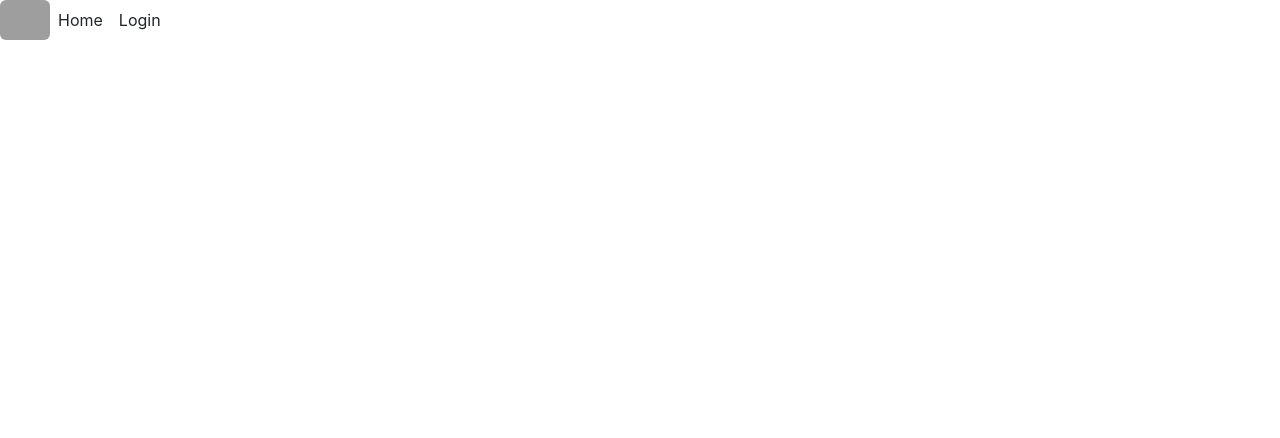
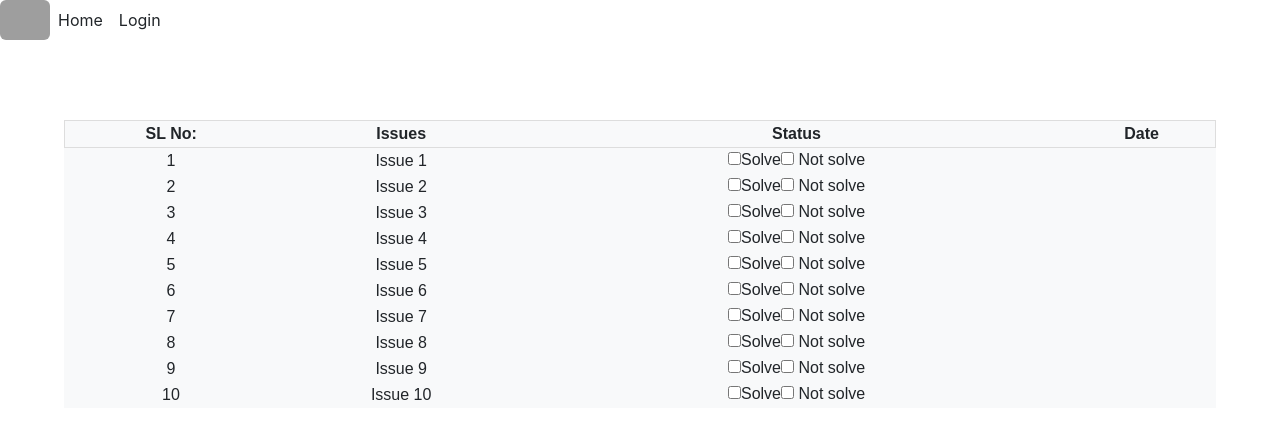
Before and after one commit to bishal-dd/jnec_support_system_project, a React (Create React App) app in the folder client/: page /worker in a window 1280 px wide. Before the commit this address had no page. Shown: the top 438 px of the page. Built offline with nearby package versions, Linux system fonts and the light colour scheme; grey boxes are pictures that could not be loaded.

Commit message:
workerpage added

```diff
--- a/client/src/App.js
+++ b/client/src/App.js
@@ -5,6 +5,7 @@ import LoginComp from "./component/LoginComp/LoginComp";
 import { BrowserRouter, Routes, Route } from "react-router-dom";
 import AdminHome from "./component/Admin/AdminHome/AdminHome";
 import CheckComp from "./component/CheckComp/CheckComp";
+import WorkerComp from "./component/WorkerComp/WorkerComp";
 
 function App() {
   return (
@@ -16,6 +17,7 @@ function App() {
           <Route path="/login" element={<LoginComp />} />
           <Route path="/admin" element={<AdminHome />} />
           <Route path="/check" element={<CheckComp />}  />
+          <Route path="/worker"  element={<WorkerComp />} />
         </Routes>
       </BrowserRouter>
     </>
--- a/client/src/component/CheckComp/CheckComp.js
+++ b/client/src/component/CheckComp/CheckComp.js
@@ -6,12 +6,14 @@ export default function CheckComp() {
     <div id="check-container">
       <form className='check-form text-center'>
       <h3 className=''>Check Status</h3>
-      <label className=''>Ticket Number</label><br />
-      <textarea id="ticket-number"name="ticket-number"
-            rows="4"class="rounded-3"></textarea><br />
+      <label className='mb-2'>Ticket Number</label><br />
+      <input id="ticket-number"name="ticket-number"
+            rows="4"class="rounded-2 mb-2"></input>
+      <div className='d-grid'>
       <button className='btn btn-primary'>
         check
       </button>
+      </div>
       </form>
     </div>
   )
--- a/client/src/component/Worker/WorkerHome.js
+++ /dev/null
@@ -1,5 +0,0 @@
-import React from "react";
-
-export default function WorkerHome() {
-  return <div></div>;
-}
--- /dev/null
+++ b/client/src/component/WorkerComp/WorkerComp.js
@@ -0,0 +1,82 @@
+import React from 'react';
+import './workercomp.css';
+
+export default function WorkerComp() {
+  return (
+    <div id="container" className=''>
+      <table className='table-container text-center
+       bg-light'>
+        <thead className='table-items p-2 text-center'>
+        <tr>
+          <th>SL No:</th>
+          <th>Issues</th>
+          <th>Status</th>
+          <th>Date</th>
+        </tr>
+        </thead>
+        <tbody>
+          <tr>
+            <td>1</td>
+            <td>Issue 1</td>
+          <input type="checkbox" id="" value="" className=''/>Solve
+          <input type="checkbox" id="" value=""/> Not solve
+          </tr>
+          <tr>
+            <td>2</td>
+            <td>Issue 2</td>
+          <input type="checkbox" id="" value=""/>Solve
+          <input type="checkbox" id="" value=""/> Not solve
+          </tr>
+          <tr>
+            <td>3</td>
+            <td>Issue 3</td>
+          <input type="checkbox" id="" value=""/>Solve
+          <input type="checkbox" id="" value=""/> Not solve
+          </tr>
+          <tr>
+            <td>4</td>
+            <td>Issue 4</td>
+          <input type="checkbox" id="" value=""/>Solve
+          <input type="checkbox" id="" value=""/> Not solve
+          </tr>
+          <tr>
+            <td>5</td>
+            <td>Issue 5</td>
+          <input type="checkbox" id="" value=""/>Solve
+          <input type="checkbox" id="" value=""/> Not solve
+          </tr>
+          <tr>
+            <td>6</td>
+            <td>Issue 6</td>
+          <input type="checkbox" id="" value=""/>Solve
+          <input type="checkbox" id="" value=""/> Not solve
+          </tr>
+          <tr>
+            <td>7</td>
+            <td>Issue 7</td>
+          <input type="checkbox" id="" value=""/>Solve
+          <input type="checkbox" id="" value=""/> Not solve
+          </tr>
+          <tr>
+            <td>8</td>
+            <td>Issue 8</td>
+          <input type="checkbox" id="" value=""/>Solve
+          <input type="checkbox" id="" value=""/> Not solve
+          </tr>
+          <tr>
+            <td>9</td>
+            <td>Issue 9</td>
+          <input type="checkbox" id="" value=""/>Solve
+          <input type="checkbox" id="" value=""/> Not solve
+          </tr>
+          <tr>
+            <td>10</td>
+            <td>Issue 10</td>
+          <input type="checkbox" id="" value=""/>Solve
+          <input type="checkbox" id="" value=""/> Not solve
+          </tr>
+        </tbody>
+      </table>
+    </div>
+  )
+}
--- /dev/null
+++ b/client/src/component/WorkerComp/workercomp.css
@@ -0,0 +1,22 @@
+#container{
+    align-items: center;
+    justify-content: center;
+    height: 100vh;
+    margin-top: 4rem;
+}
+.table-container{
+    font-family: Arial, Helvetica, sans-serif;
+    border-collapse: collapse;
+    width: 90%;
+    align-items: center;
+    justify-content: center;
+    margin-left: auto;
+    margin-right: auto;
+
+
+}
+.table-items{
+    border: 1px solid #dddddd;
+    text-align: left;
+    padding: 8px;
+}
```
